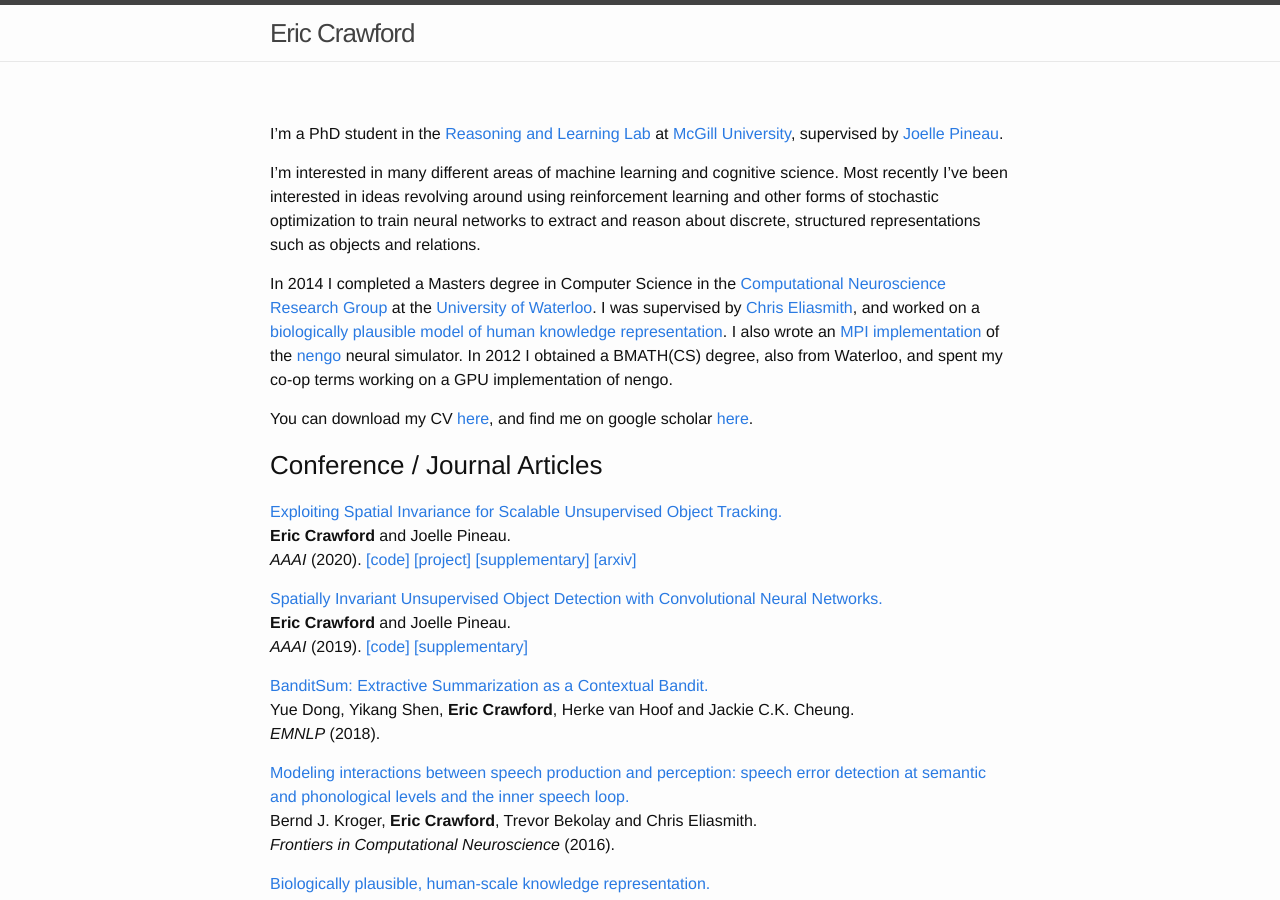
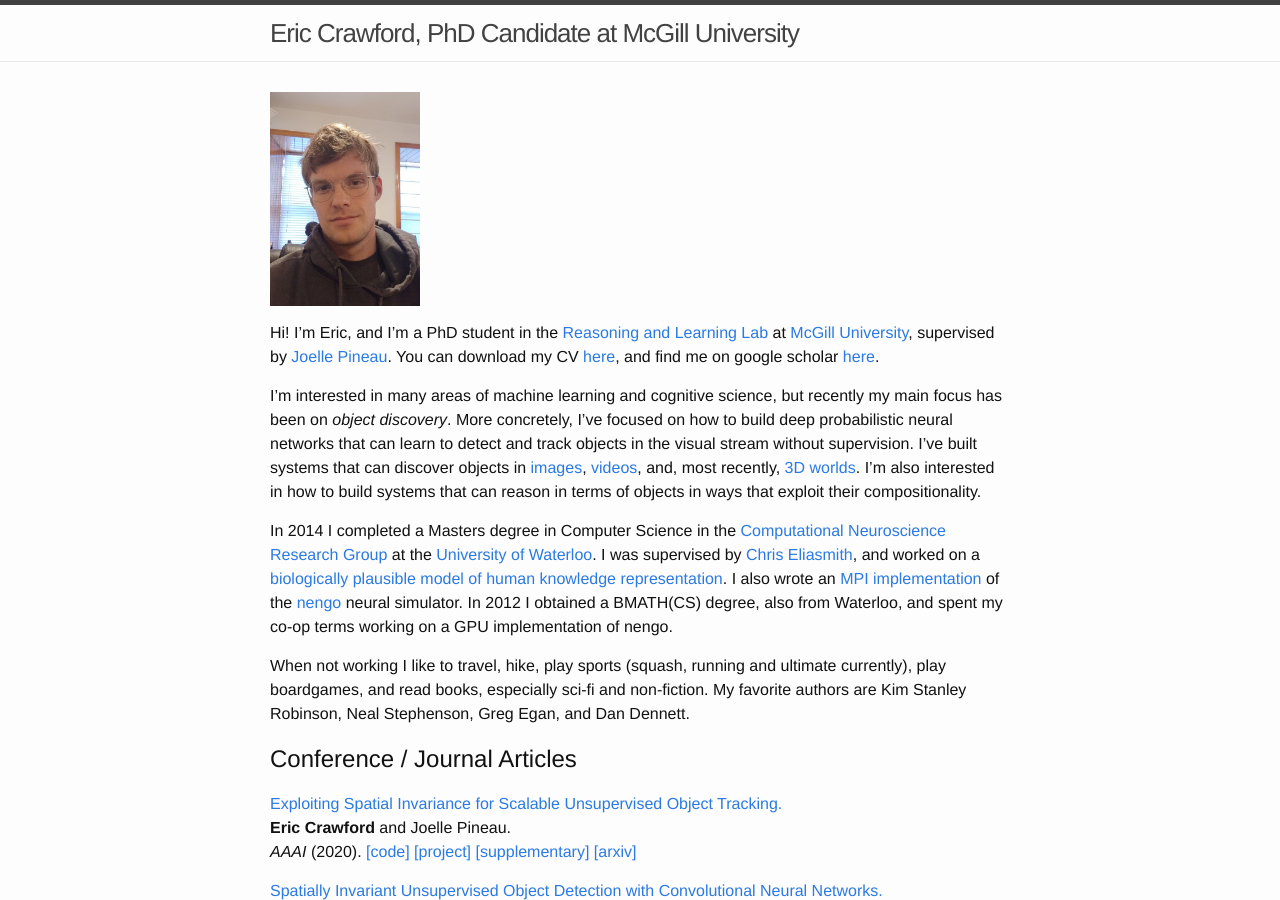
Before and after one commit to e2crawfo/e2crawfo.github.io, a Jekyll site: the page built from index.md, in a window 1280 px wide and 900 px high. Built offline with Jekyll 4.4.1, drawn with Linux system fonts in a browser that asks for light colours; some of the changed text lies outside the part shown.

Commit message:
Big update.

```diff
--- a/_config.yml
+++ b/_config.yml
@@ -6,10 +6,10 @@
 # 'jekyll serve'. If you change this file, please restart the server process.
 
 # Site settings
-title: Eric Crawford
+title: Eric Crawford, PhD Candidate at McGill University
 email: firstname [dot] lastname [at] mail.mcgill.ca
 description: > # this means to ignore newlines until "baseurl:"
-  Website of Eric Crawford, PhD student studying machine learning and theoretical neuroscience.
+  Website of Eric Crawford, PhD student studying machine learning at McGill University.
 baseurl: "" # the subpath of your site, e.g. /blog
 url: "http://e2crawfo.github.io" # the base hostname & protocol for your site
 github_username:  e2crawfo
--- a/index.md
+++ b/index.md
@@ -1,16 +1,17 @@
 ---
-layout: page
+layout: default
 ---
+<img src="images/me.png" width="150"/>
 
-I'm a PhD student in the [Reasoning and Learning Lab](http://rl.cs.mcgill.ca/) at [McGill University](https://www.mcgill.ca/), supervised by [Joelle Pineau](http://cs.mcgill.ca/~jpineau/).
+Hi! I'm Eric, and I'm a PhD student in the [Reasoning and Learning Lab](http://rl.cs.mcgill.ca/) at [McGill University](https://www.mcgill.ca/), supervised by [Joelle Pineau](http://cs.mcgill.ca/~jpineau/). You can download my CV [here]({{ site.url }}/pdfs/cv.pdf), and find me on google scholar [here](https://scholar.google.ca/citations?user=CcifQGgAAAAJ&hl=en).
 
-I'm interested in many different areas of machine learning and cognitive science. Most recently I've been interested in ideas revolving around using reinforcement learning and other forms of stochastic optimization to train neural networks to extract and reason about discrete, structured representations such as objects and relations.
+I'm interested in many areas of machine learning and cognitive science, but recently my main focus has been on *object discovery*. More concretely, I've focused on how to build deep probabilistic neural networks that can learn to detect and track objects in the visual stream without supervision. I've built systems that can discover objects in [images]({{ site.url }}/pdfs/spair_aaai_2019.pdf), [videos]({{ site.url }}/pdfs/silot_aaai_2020.pdf), and, most recently, [3D worlds]({{ site.url }}/pdfs/icml_ool_2020.pdf). I'm also interested in how to build systems that can reason in terms of objects in ways that exploit their compositionality.
 
 In 2014 I completed a Masters degree in Computer Science in the [Computational Neuroscience Research Group](http://compneuro.uwaterloo.ca/) at the [University of Waterloo](https://uwaterloo.ca/). I was supervised by [Chris Eliasmith](http://arts.uwaterloo.ca/~celiasmi/), and worked on a [biologically plausible model of human knowledge representation](https://github.com/e2crawfo/hrr-scaling). I also wrote an [MPI implementation](https://github.com/e2crawfo/nengo_mpi) of the [nengo](https://github.com/nengo/nengo) neural simulator. In 2012 I obtained a BMATH(CS) degree, also from Waterloo, and spent my co-op terms working on a GPU implementation of nengo.
 
-You can download my CV [here]({{ site.url }}/pdfs/cv.pdf), and find me on google scholar [here](https://scholar.google.ca/citations?user=CcifQGgAAAAJ&hl=en).
+When not working I like to travel, hike, play sports (squash, running and ultimate currently), play boardgames, and read books, especially sci-fi and non-fiction. My favorite authors are Kim Stanley Robinson, Neal Stephenson, Greg Egan, and Dan Dennett.
 
-### Conference / Journal Articles
+## Conference / Journal Articles
 [Exploiting Spatial Invariance for Scalable Unsupervised Object Tracking.]({{ site.url }}/pdfs/silot_aaai_2020.pdf)
 **Eric Crawford** and Joelle Pineau.
 *AAAI* (2020). [[code]](https://github.com/e2crawfo/silot) [[project]](https://sites.google.com/view/silot) [[supplementary]]({{ site.url }}/misc/silot_supp.pdf) [[arxiv]](https://arxiv.org/abs/1911.09033)
```
Also changed, not shown: other parts of index.md (+2 -2 lines), images/me.png (added), 1 other file.
